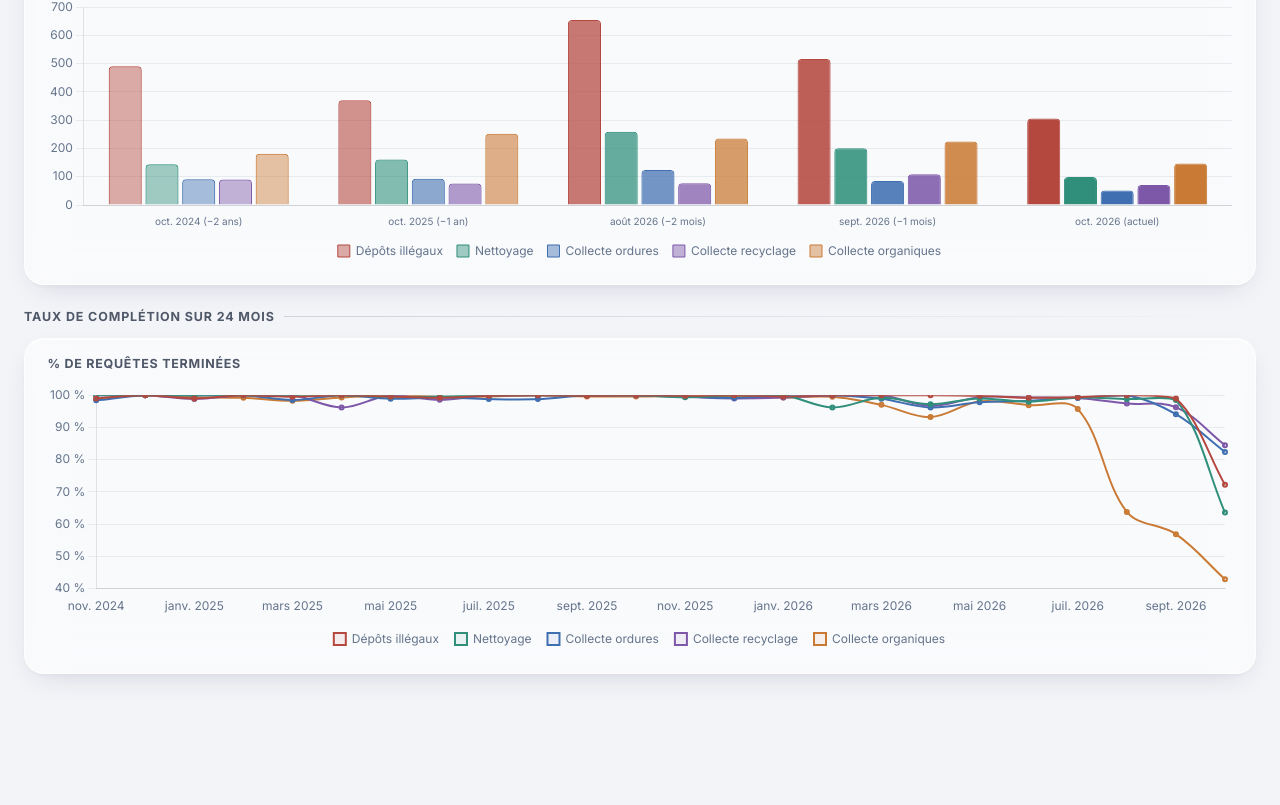
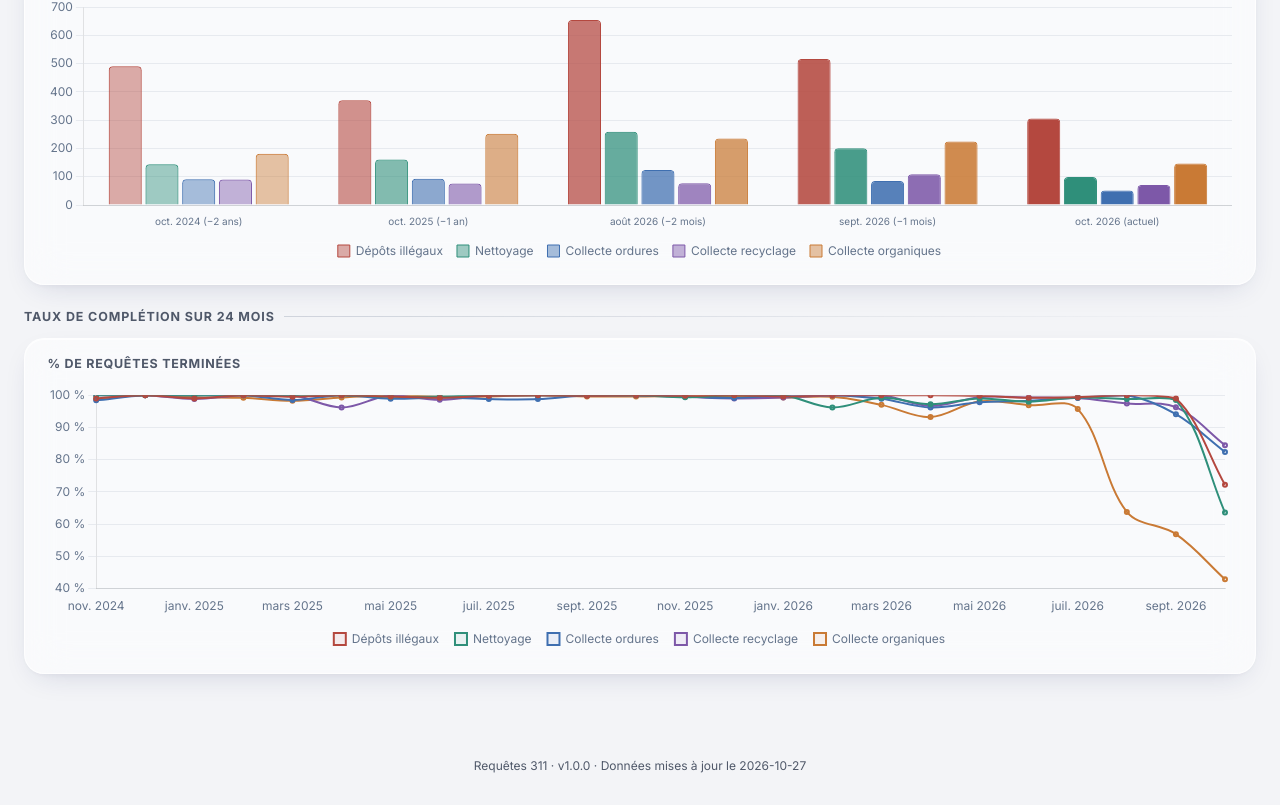
Before and after one commit to gabfortin/requetes-311, a plain HTML site: page docs/proprete.html in a window 1280 px wide. Shown: the part 1319-2124 px from the top of the page. Before the commit the page ends 2057 px from the top, so only its background shows below. Drawn offline with nearby package versions, Linux system fonts and the light colour scheme.

Commit message:
Added versioning

```diff
--- a/docs/categorie.css
+++ b/docs/categorie.css
@@ -374,6 +374,14 @@
     background: var(--bg); border-radius: 7px; line-height: 1.5;
   }
 
+  /* ── Footer ─────────────────────────────────────────────── */
+  .app-footer {
+    text-align: center;
+    padding: 1.25rem 1rem 2rem;
+    font-size: .75rem;
+    color: var(--text-lt);
+  }
+
   /* 6 catégories : grille 3 × 2 plutôt que 5 + 1 */
 @media (min-width: 1000px) {
   .kpi-grid[data-n="6"] { grid-template-columns: repeat(3, 1fr); }
--- a/docs/proprete.html
+++ b/docs/proprete.html
@@ -5,6 +5,7 @@
   <meta name="viewport" content="width=device-width, initial-scale=1.0" />
   <title>Propreté — Le Plateau-Mont-Royal</title>
   <script src="https://cdn.jsdelivr.net/npm/chart.js@4.4.4/dist/chart.umd.min.js"></script>
+  <script src="version.js"></script>
   <link rel="stylesheet" href="categorie.css" />
   <link rel="stylesheet" href="glass.css" />
 </head>
@@ -86,6 +87,8 @@
   </div>
 </main>
 
+<footer class="app-footer">Requêtes 311 · v<span id="app-version">—</span> · Données mises à jour le <span id="data-updated">—</span></footer>
+
 <!-- ── Notification settings modal ───────────────────────────────────────── -->
 <div class="modal-overlay" id="notif-modal" onclick="if(event.target===this)closeModal()">
   <div class="modal">
@@ -104,5 +107,9 @@
 
 <script>window.DASH = { dataFile: "proprete_data.js", prefix: "PROPRETE", notifKey: "311_notif_v1" };</script>
 <script src="categorie.js"></script>
+<script>
+document.getElementById("app-version").textContent = typeof APP_VERSION !== "undefined" ? APP_VERSION : "?";
+document.getElementById("data-updated").textContent = typeof DATA_UPDATED_AT !== "undefined" ? DATA_UPDATED_AT : "?";
+</script>
 </body>
 </html>
--- /dev/null
+++ b/docs/version.js
@@ -0,0 +1,3 @@
+// Version de l'application (incrémentée automatiquement à chaque mise à jour des données)
+var APP_VERSION = "1.0.0";
+var DATA_UPDATED_AT = "2026-10-27";
```
Also changed, not shown: docs/annee.html (+14 -0 lines), docs/circulation.html (+7 -0 lines), docs/index.html (+14 -0 lines), 1 other file.
